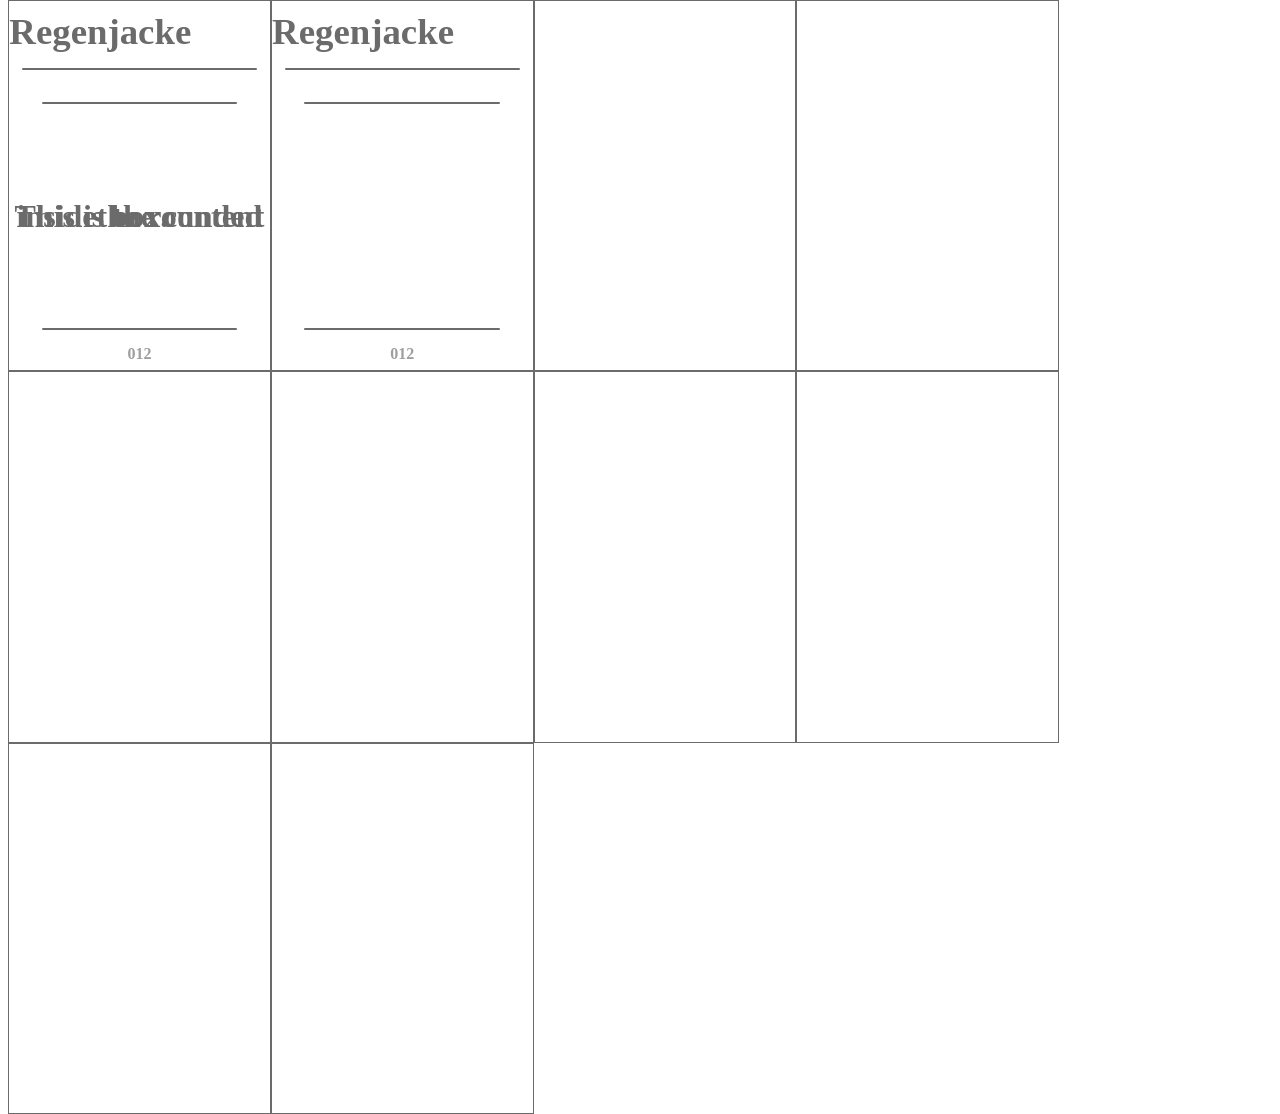
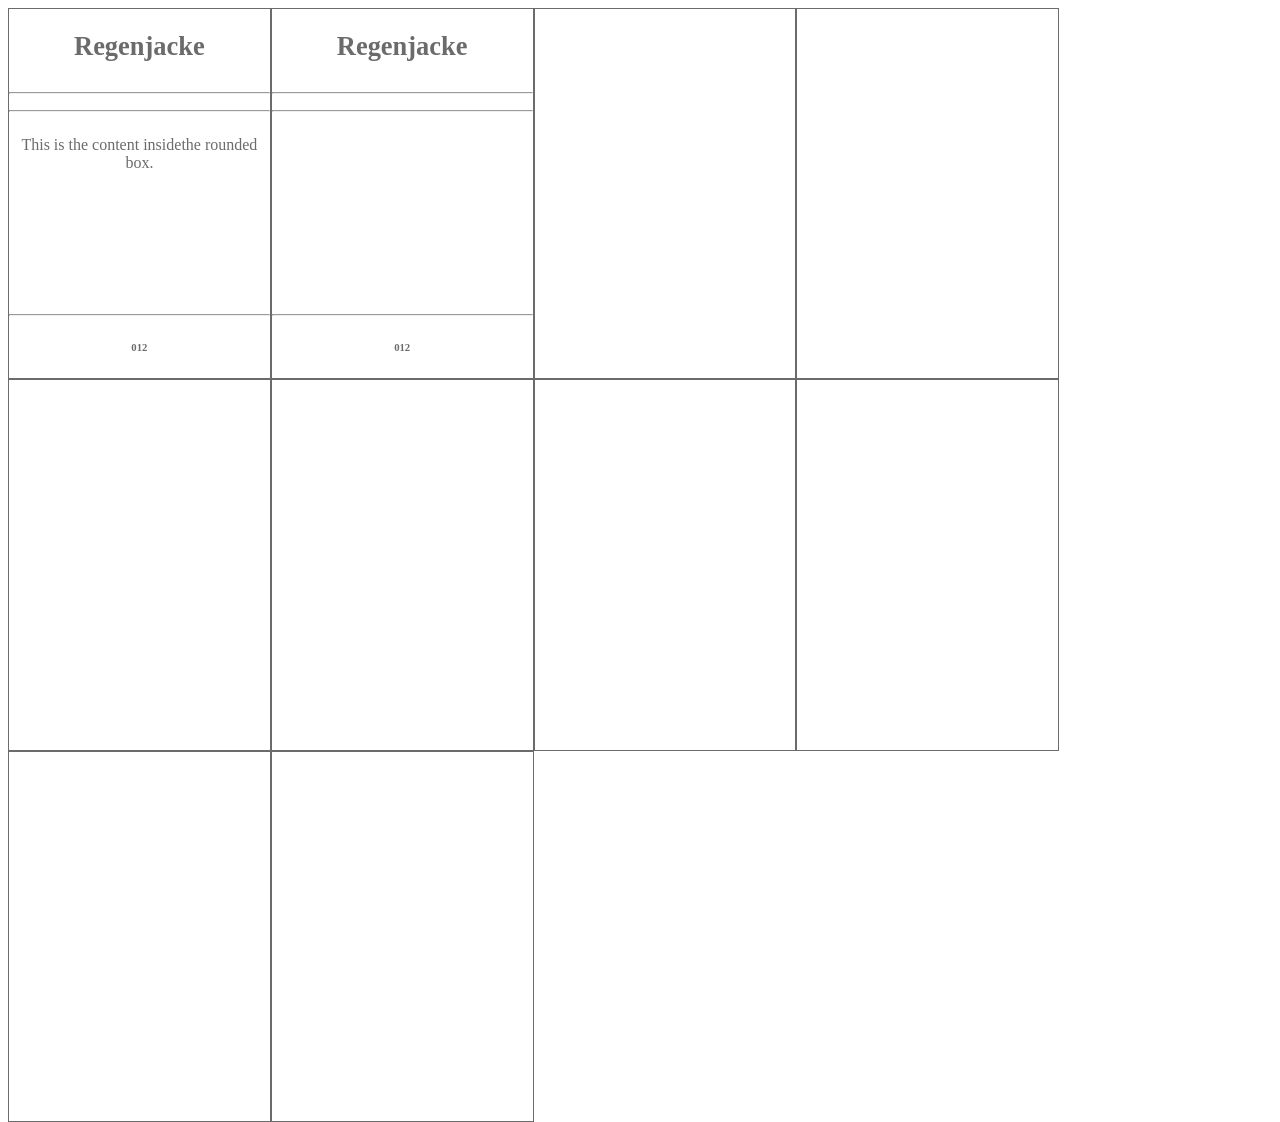

new card design

--- a/cards/cards.css
+++ b/cards/cards.css
@@ -1,31 +1,34 @@
+/***** F O N T *****/
+
+body, h1, h2, h3, h4, h5, h6 {
+    /* fix firefox's text-blackener 
+    https://stackoverflow.com/questions/[number redacted]/firefox-print-page-white-font-colors-overidden-to-darker-colors */
+    color: transparent;
+    text-shadow: 0 0 0px #6b6b6b;
+    text-align: center; }
 
 
 
-/********** STRUCT **********/
-
-.width15 {width: 15%;}
-.width17 {width: 17%;}
-.width20 {width: 20%;}
-.width60 {width: 60%;}
-.width66 {width: 66%;}
-.width70 {width: 70%;}
+/***** S T R U C T *****/
 
 .card {
     width : 69mm;
     height: 97.7mm;
 
+    border:0.5mm solid #6b6b6b; /*border-radius: 5px;*/
+    
     float: left;
-
-    border:0.5mm solid #6b6b6b;
-    /*border-radius: 5px;*/
-
     display: flex;
-    flex-direction: column;
-}
+    flex-direction: column; }
 
-.card > .head {
-    margin-top: 3mm;
-}
+.card > .head { margin-top: 3mm; }
+
+.title {
+    float: left;
+    width: 74%;
+    text-align: center; }
+h1 {
+    font-size: 7mm; }
 
 .card > .body {
     /* This vert. centers the body content
@@ -38,161 +41,42 @@
     margin-top: 0mm;
 }
 
-.elem {
-    float: left;
-    text-align: center;
-}
-.elem.effect {
-    height: 100%;
-    display: flex;
-    align-items: center;
-    justify-content: center;
-    /*background-color: aquamarine;*/
-}
-.foot {
-    margin-top: auto;
-    margin-bottom: 0.5rem;
-}
-
-
-.title {
-    float: left;
-    width: 80%;
-    text-align: center;
-}
-
-
 .effectbox {
     margin: 5mm auto;
     width: 80%;
-    border: 2px solid #333; border-radius: 10px;
-}
+    border: 2px solid #333; border-radius: 10px; }
+h3 {
+    font-size: 4mm; }
+h3:first-of-type {
+    margin-top: 3mm; }
+
+.card > .foot { margin-top: auto; }
+h5 { 
+    font-size: 3mm; 
+    text-shadow: 0 0 0px #9e9e9e; }
 
 
-/********** ICONS **********/
+/***** I C O N S *****/
 
 .icon {
     vertical-align: middle;
-    color: #6b6b6b;
-}
+    color: #6b6b6b; }
 
 .icon.title {
     float: left;
-    width:8%;
-    margin-left: 2%;
-}
+    width:9%;
+    margin-left: 4%; }
 .icon.title:last-child {
     margin-left: 0%;
-    margin-right: 2%;
-}
+    margin-right: 4%; }
 
 .effectbox > .icon:first-child {
     position: absolute;
-    /* Center horizontally: move to 50% from the left, then translate back half its width 
-    left: 50%; 
-    */transform: translateX(-50%);
-    /* Position vertically: move to the top of the container, then translate up half its height 
-    top: 0; 
-    */transform: translate(-50%, -50%); /* Combine horizontal and vertical centering */
-    
-    /* Style the icon container to "break" the border 
-    */background-color: white; /* **Crucial:** Match this to your div's background/page background 
-    */padding: 0px 5px; /* Add padding around the icon 
-    z-index: 10; /* Ensure the icon sits above the border */
-    /* Remove the top border part visually if you want a clean break */
-    /* Optionally, give it its own little background/border if needed */
-}
+    transform: translate(-50%, -50%);
+    background-color: white; 
+    padding: 0px 5px;
+    z-index: 10; }
 
-
-
-.icon.main {
-    margin-top: 0.7rem;
-}
-.icon.found {
-    margin-bottom: 0.7rem;
-    margin-left: 1rem;
-}
-.icon.found:first-child {
-    margin-left: 0%;
-}
-.icon.effect {
-    margin-bottom: 0.7rem;
-}
-
-
-
-/********** SPACER **********/
-
-hr {
-    margin-top: 1rem;
-    margin-bottom: 1rem;
-    border-width: 0;
-    border-top: 1px solid #6b6b6b;
-    border-bottom: 1px solid #6b6b6b;
-    border-radius: 2px;
-}
-.headspacer {
-    width: 90%;
-    margin-left: 5%;
-}
-.spacer {
-    width: 75%;
-    margin-left: 12.5%;
-}
-.footspacer {
-    margin-top: 0rem;
-    margin-bottom: 0.9rem;
-}
-
-
-
-/********** FONT **********/
-
-body {
-    font-size: 2rem; 
-    line-height: 0rem;  
-    letter-spacing: 0; 
-}
-
-body, h1, h2, h3, h4, h5, h6 {
-    color: #bebbbb;
-    margin-top: 0rem;
-    margin-bottom: 0rem;
-    font-weight: 700; 
-    text-align: center;
-
-    /* fix firefox's text-blackener */
-    /* https://stackoverflow.com/questions/[number redacted]/firefox-print-page-white-font-colors-overidden-to-darker-colors */
-    color: transparent;
-    text-shadow: 0 0 0px #6b6b6b;
-    border-radius: 50%;
-}
-h1 { 
-    font-size: 2.3rem; 
-    line-height: 2.5rem;  
-    letter-spacing: 0; 
-}
-h6 { 
-    font-size: 1rem; 
-    line-height: 1rem;  
-    letter-spacing: 0; 
-    text-shadow: 0 0 0px #9e9e9e;
-}
-h6.info {
-    text-shadow: 0 0 0px #6b6b6b;
-    font-size: 1.2rem; 
-    line-height: 1.3rem;  
-}
-h1:first-child {
-    margin-top: 0.7rem;
-}
-
-
-
-h2 { font-size: 3.6rem; line-height: 1.25; letter-spacing: -.1rem; }
-h3 { font-size: 3.0rem; line-height: 1.3;  letter-spacing: -.1rem; }
-h4 { font-size: 2.4rem; line-height: 1.35; letter-spacing: -.08rem; }
-h5 { font-size: 1.8rem; line-height: 1.5;  letter-spacing: -.05rem; }
-
+h3 > .icon { width: 5mm;}
 
 
